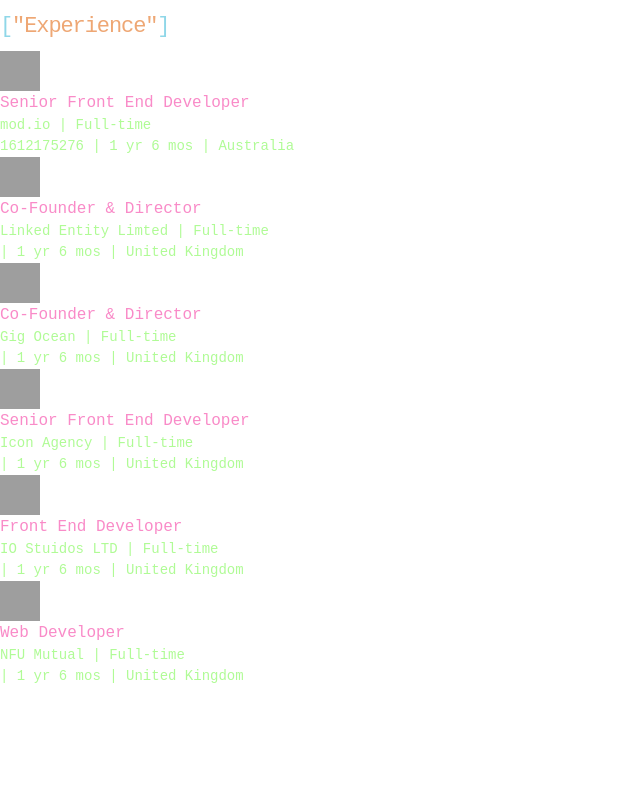
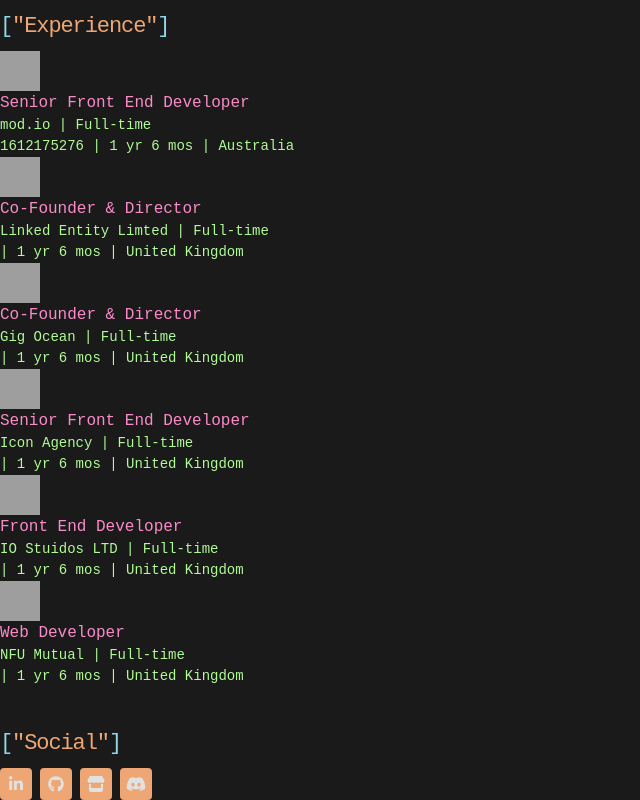
Before and after one commit to eyebonk/devcalledalex, a Vue app: page / in a window 1280 px wide. Shown: the part 282-1082 px from the top of the page, without its empty margins (0-640 px from the left). Before the commit the page ends 969 px from the top, so only its background shows below. Built offline with nearby package versions, Linux system fonts and the light colour scheme; grey boxes are pictures that could not be loaded.

Commit message:
social, colours

```diff
--- a/package.json
+++ b/package.json
@@ -8,6 +8,10 @@
     "lint": "vue-cli-service lint"
   },
   "dependencies": {
+    "@fortawesome/free-brands-svg-icons": "^6.1.1",
+    "@fortawesome/free-regular-svg-icons": "^6.1.1",
+    "@fortawesome/free-solid-svg-icons": "^6.1.1",
+    "@fortawesome/vue-fontawesome": "^3.0.1",
     "core-js": "^3.8.3",
     "vue": "^3.2.13"
   },
--- a/public/index.html
+++ b/public/index.html
@@ -5,6 +5,10 @@
     <meta http-equiv="X-UA-Compatible" content="IE=edge" />
     <meta name="viewport" content="width=device-width,initial-scale=1.0" />
     <link rel="icon" href="<%= BASE_URL %>favicon.ico" />
+    <script
+      src="https://kit.fontawesome.com/b08c6281bf.js"
+      crossorigin="anonymous"
+    ></script>
     <title><%= htmlWebpackPlugin.options.title %></title>
   </head>
   <body class="tw-bg-off-black tw-text-off-white">
--- a/src/App.vue
+++ b/src/App.vue
@@ -2,17 +2,33 @@
   <div class="tw-space-y-10">
     <about-me />
     <my-experience />
+    <my-social />
   </div>
 </template>
 
 <script>
 import MyExperience from "@components/Panels/MyExperience.vue";
+import MySocial from "@components/Panels/MySocial.vue";
 import AboutMe from "@components/Panels/AboutMe.vue";
+import { COLOR_VARS } from "@config/colors.js";
+import { onMounted } from "vue";
 
 export default {
   components: {
     MyExperience,
+    MySocial,
     AboutMe,
+  },
+  setup() {
+    onMounted(() => {
+      _pushThemeVars();
+    });
+
+    function _pushThemeVars() {
+      for (let [key, value] of Object.entries(COLOR_VARS)) {
+        document.documentElement.style.setProperty(key, value);
+      }
+    }
   },
 };
 </script>
--- /dev/null
+++ b/src/components/Panels/MySocial.vue
@@ -0,0 +1,34 @@
+<template>
+  <div class="tw-bg-off-black tw-text-off-white">
+    <base-header text="Social" />
+
+    <div class="tw-flex tw-space-x-2">
+      <a
+        v-for="(item, index) in SOCIAL"
+        :key="index"
+        :href="item.link"
+        :title="item.text"
+        class="tw-h-8 tw-w-8 tw-rounded tw-flex tw-items-center tw-justify-center tw-bg-orange"
+        target="_blank"
+      >
+        <font-awesome-icon :icon="item.icon" />
+      </a>
+    </div>
+  </div>
+</template>
+
+<script>
+import BaseHeader from "@components/BaseHeader.vue";
+import { SOCIAL } from "@config/social.js";
+
+export default {
+  components: {
+    BaseHeader,
+  },
+  setup() {
+    return {
+      SOCIAL,
+    };
+  },
+};
+</script>
--- /dev/null
+++ b/src/js/config/colors.js
@@ -0,0 +1,9 @@
+export const COLOR_VARS = {
+  "--off-black": "#1a1a1a",
+  "--off-white": "#e1e1e1",
+  "--pink": "#f98bc8",
+  "--blue": "#8fd7e8",
+  "--green": "#b0fb96",
+  "--yellow": "#fffe8e",
+  "--orange": "#eea774",
+};
--- /dev/null
+++ b/src/js/config/social.js
@@ -0,0 +1,22 @@
+export const SOCIAL = [
+  {
+    text: "Linkedin",
+    icon: ["fa-brands", "fa-linkedin-in"],
+    link: "https://www.linkedin.com/in/alex-smith-frontend-developer/",
+  },
+  {
+    text: "Github",
+    icon: ["fa-brands", "fa-github"],
+    link: "https://github.com/eyebonk",
+  },
+  {
+    text: "VS Marketplace",
+    icon: "fa-store",
+    link: "https://marketplace.visualstudio.com/publishers/eyebonk",
+  },
+  {
+    text: "Discord",
+    icon: ["fa-brands", "fa-discord"],
+    link: "https://discordapp.com/users/806327296247332905",
+  },
+];
--- /dev/null
+++ b/src/js/plugins/fontawesome.js
@@ -0,0 +1,21 @@
+import { FontAwesomeIcon } from "@fortawesome/vue-fontawesome";
+import { library } from "@fortawesome/fontawesome-svg-core";
+import {
+  faDiscord,
+  faGithub,
+  faLinkedinIn,
+} from "@fortawesome/free-brands-svg-icons";
+
+import {} from "@fortawesome/free-regular-svg-icons";
+
+import { faStore } from "@fortawesome/free-solid-svg-icons";
+
+const brandIcons = [faGithub, faDiscord, faLinkedinIn];
+
+const regularIcons = [faStore];
+
+const solidIcons = [];
+
+library.add(...brandIcons, ...solidIcons, ...regularIcons);
+
+export default FontAwesomeIcon;
--- a/tailwind.config.js
+++ b/tailwind.config.js
@@ -18,13 +18,13 @@
         md: "0.875rem",
       },
       colors: {
-        "off-black": "#1a1a1a",
-        "off-white": "#e1e1e1",
-        pink: "#f98bc8",
-        blue: "#8fd7e8",
-        green: "#b0fb96",
-        yellow: "#fffe8e",
-        orange: "#eea774",
+        "off-black": "var(--off-black)",
+        "off-white": "var(--off-white)",
+        pink: "var(--pink)",
+        blue: "var(--blue)",
+        green: "var(--green)",
+        yellow: "var(--yellow)",
+        orange: "var(--orange)",
       },
     },
   },
--- a/vue.config.js
+++ b/vue.config.js
@@ -16,6 +16,7 @@
     resolve: {
       alias: {
         "@components": path.resolve(__dirname, "src/components"),
+        "@plugins": path.resolve(__dirname, "src/js/plugins"),
         "@config": path.resolve(__dirname, "src/js/config"),
         "@views": path.resolve(__dirname, "src/views"),
         "@": path.resolve(__dirname, ""),
```
Also changed, not shown: src/main.js (+5 -2 lines), 1 other file (tests, documents, lock files or other folders).
